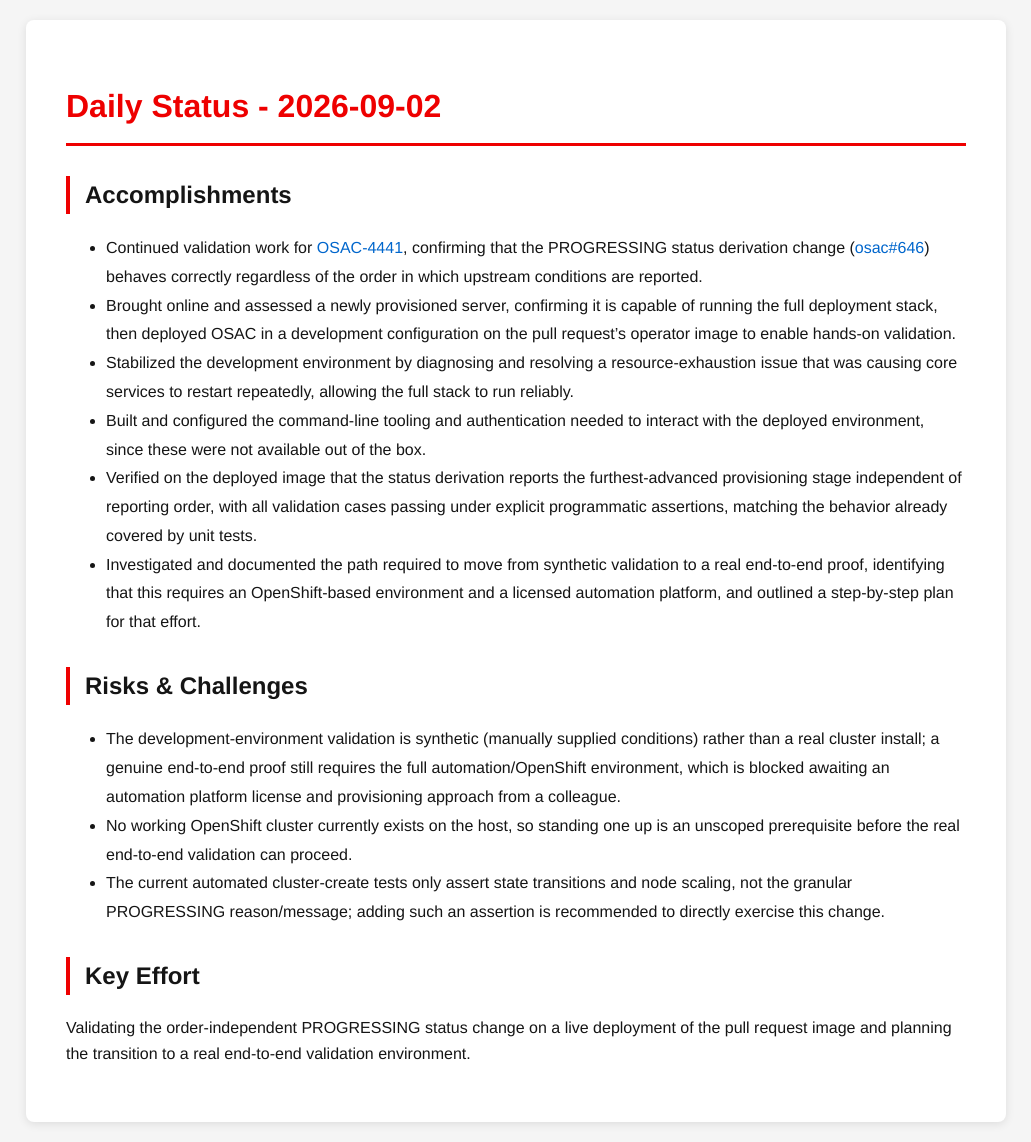
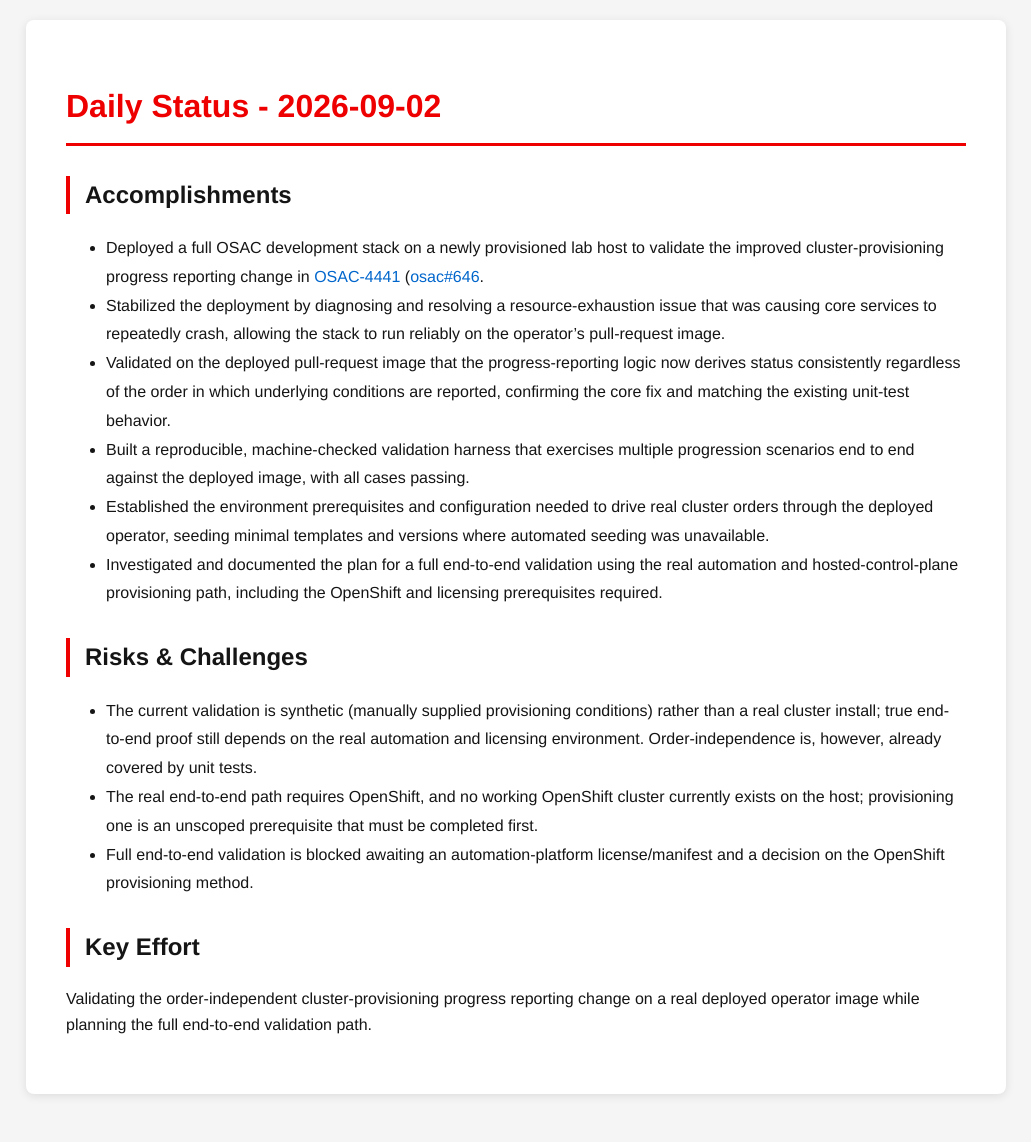
Before and after one commit to tzvatot/daily-status, a Jekyll site: the page built from 2026-09-02.md, in a window 1280 px wide. Shown: the whole page, without its empty margins (124-1155 px from the left). Built offline with Jekyll 4.4.1, drawn with Linux system fonts in a browser that asks for light colours; after the commit the page ends 1114 px from its top, so only the background shows below that.

Commit message:
Daily status update - 2026-09-02

```diff
--- a/2026-09-02.md
+++ b/2026-09-02.md
@@ -7,17 +7,17 @@ date: 2026-09-02
 # Daily Status - 2026-09-02
 
 ## Accomplishments
-- Continued validation work for [OSAC-4441](https://redhat.atlassian.net/browse/OSAC-4441), confirming that the PROGRESSING status derivation change ([osac#646](https://github.com/osac-project/osac/pull/646)) behaves correctly regardless of the order in which upstream conditions are reported.
-- Brought online and assessed a newly provisioned server, confirming it is capable of running the full deployment stack, then deployed OSAC in a development configuration on the pull request's operator image to enable hands-on validation.
-- Stabilized the development environment by diagnosing and resolving a resource-exhaustion issue that was causing core services to restart repeatedly, allowing the full stack to run reliably.
-- Built and configured the command-line tooling and authentication needed to interact with the deployed environment, since these were not available out of the box.
-- Verified on the deployed image that the status derivation reports the furthest-advanced provisioning stage independent of reporting order, with all validation cases passing under explicit programmatic assertions, matching the behavior already covered by unit tests.
-- Investigated and documented the path required to move from synthetic validation to a real end-to-end proof, identifying that this requires an OpenShift-based environment and a licensed automation platform, and outlined a step-by-step plan for that effort.
+- Deployed a full OSAC development stack on a newly provisioned lab host to validate the improved cluster-provisioning progress reporting change in [OSAC-4441](https://redhat.atlassian.net/browse/OSAC-4441) ([osac#646](https://github.com/osac-project/osac/pull/646).
+- Stabilized the deployment by diagnosing and resolving a resource-exhaustion issue that was causing core services to repeatedly crash, allowing the stack to run reliably on the operator's pull-request image.
+- Validated on the deployed pull-request image that the progress-reporting logic now derives status consistently regardless of the order in which underlying conditions are reported, confirming the core fix and matching the existing unit-test behavior.
+- Built a reproducible, machine-checked validation harness that exercises multiple progression scenarios end to end against the deployed image, with all cases passing.
+- Established the environment prerequisites and configuration needed to drive real cluster orders through the deployed operator, seeding minimal templates and versions where automated seeding was unavailable.
+- Investigated and documented the plan for a full end-to-end validation using the real automation and hosted-control-plane provisioning path, including the OpenShift and licensing prerequisites required.
 
 ## Risks & Challenges
-- The development-environment validation is synthetic (manually supplied conditions) rather than a real cluster install; a genuine end-to-end proof still requires the full automation/OpenShift environment, which is blocked awaiting an automation platform license and provisioning approach from a colleague.
-- No working OpenShift cluster currently exists on the host, so standing one up is an unscoped prerequisite before the real end-to-end validation can proceed.
-- The current automated cluster-create tests only assert state transitions and node scaling, not the granular PROGRESSING reason/message; adding such an assertion is recommended to directly exercise this change.
+- The current validation is synthetic (manually supplied provisioning conditions) rather than a real cluster install; true end-to-end proof still depends on the real automation and licensing environment. Order-independence is, however, already covered by unit tests.
+- The real end-to-end path requires OpenShift, and no working OpenShift cluster currently exists on the host; provisioning one is an unscoped prerequisite that must be completed first.
+- Full end-to-end validation is blocked awaiting an automation-platform license/manifest and a decision on the OpenShift provisioning method.
 
 ## Key Effort
-Validating the order-independent PROGRESSING status change on a live deployment of the pull request image and planning the transition to a real end-to-end validation environment.
+Validating the order-independent cluster-provisioning progress reporting change on a real deployed operator image while planning the full end-to-end validation path.
```
